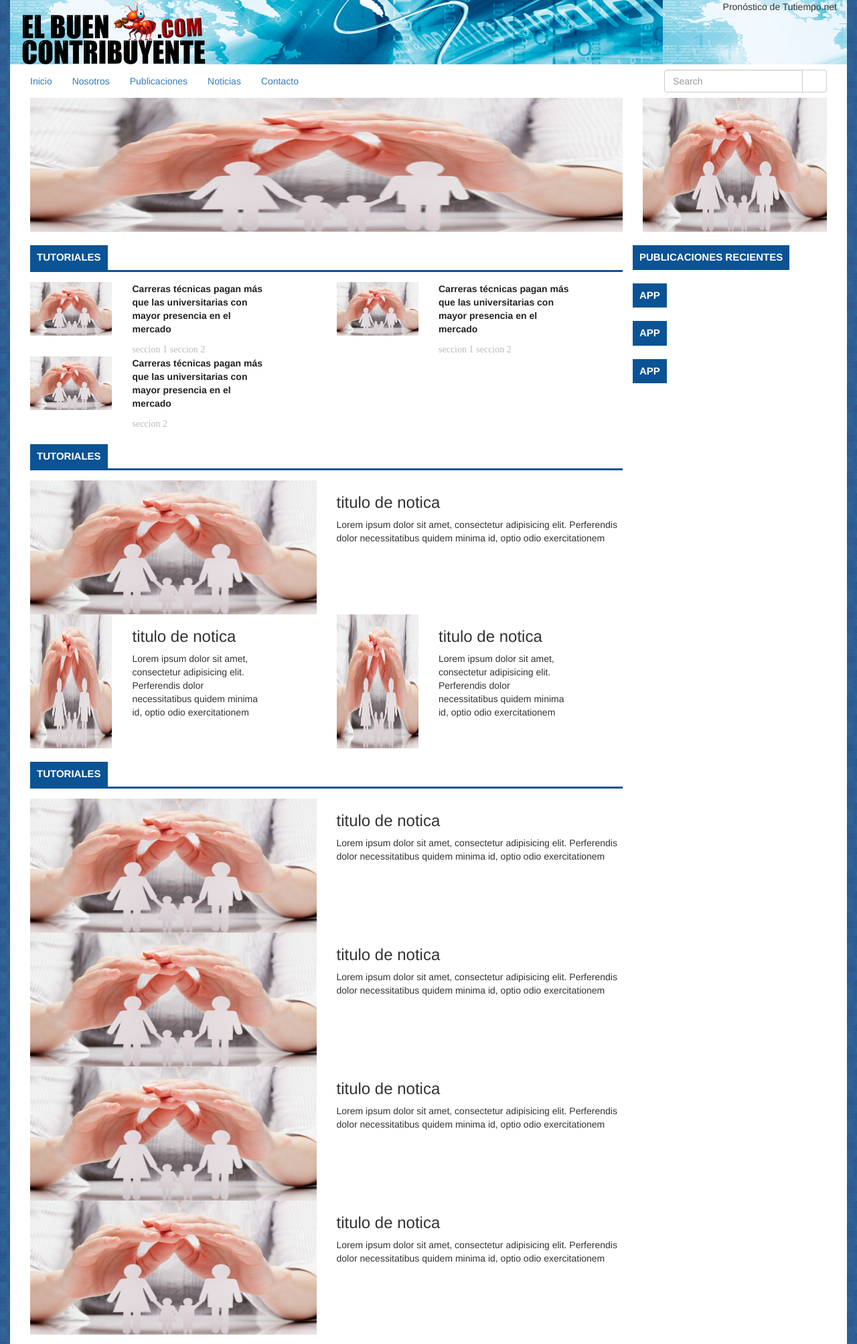
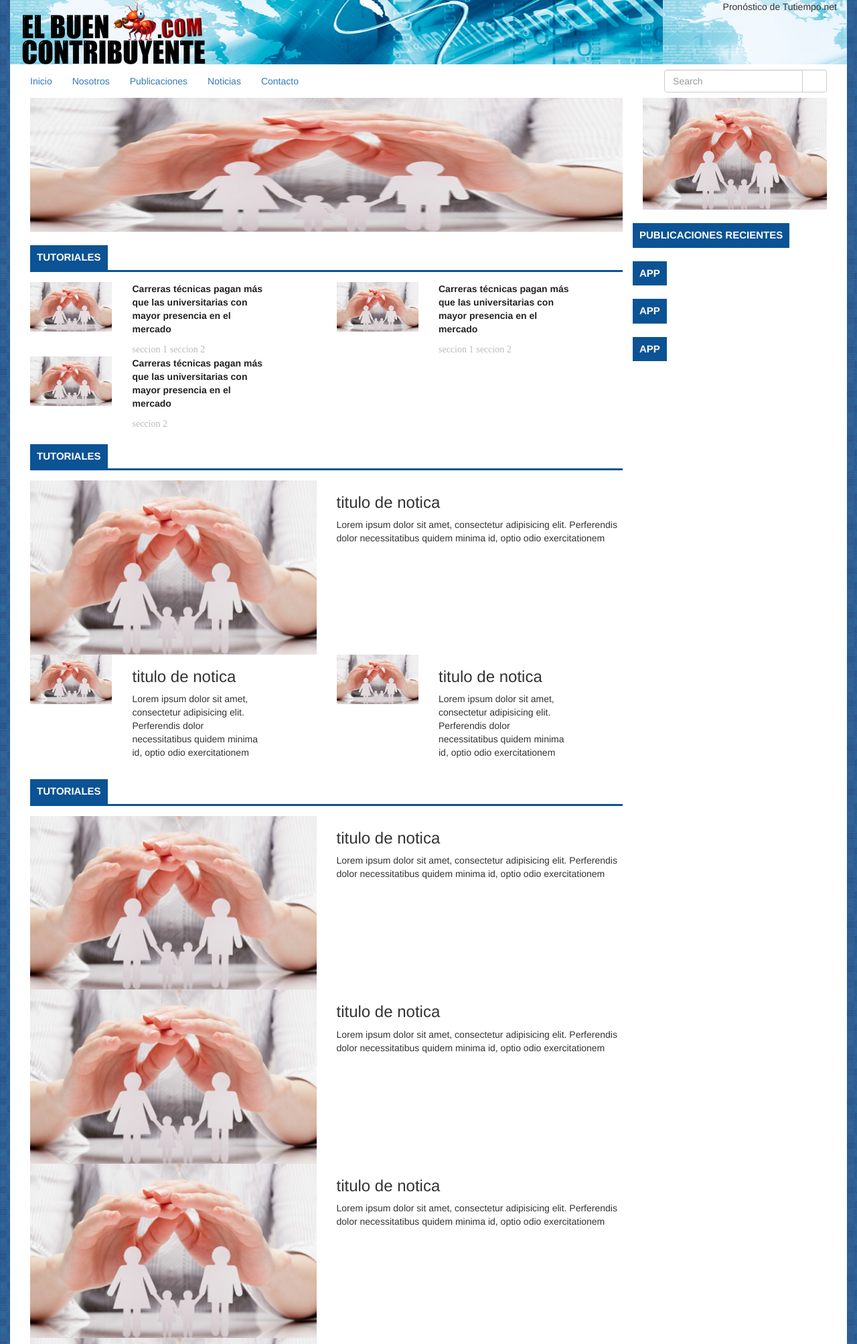
Before and after one commit to vanesantillana/contribuyente, a PHP site: page / in a window 1280 px wide. Shown: the top 2006 px of the page at 67% size. Run offline with PHP 8.4, Linux system fonts and the light colour scheme; some web fonts are replaced.

Commit message:
Acomodando imagenes

```diff
--- a/estilo.css
+++ b/estilo.css
@@ -69,14 +69,5 @@
 
 .rthumbc img{
 	width: 100%;
-	height: 80px;
+	height: 90%;
 }
-.recent-thumb {
-    width: 100px;
-    height: 60px;
-    display: block;
-}
-
-.recent-thumb img{
-	width: 100%;
-}
--- a/index.html
+++ b/index.html
@@ -103,8 +103,8 @@
 	      <div class="row">
 	    	<div class="col-md-12">
 	    	  <div class="row">
-		    <div class="col-md-6">
-		      <img src="img/ttttt.png" alt="" class="">
+		    <div class="col-md-6 rthumbc">
+		      	<img src="img/ttttt.png" alt="">
 		    </div>
 		    <div class="col-md-6">
 		      <h3 class="">titulo de notica</h3>
@@ -114,7 +114,7 @@
 	    	</div>
 		<div class="col-md-6">
 		  <div class="row">
-		    <div class="col-md-4">
+		    <div class="col-md-4 rthumbc">
 		      <img src="img/ttttt.png" alt="" class="">
 		    </div>
 		    <div class="col-md-6">
@@ -125,7 +125,7 @@
 		</div>
 		<div class="col-md-6">
 		  <div class="row">
-		    <div class="col-md-4">
+		    <div class="col-md-4 rthumbc">
 		      <img src="img/ttttt.png" alt="" class="">
 		    </div>
 		    <div class="col-md-6">
@@ -144,7 +144,7 @@
 	      <div class="row">
 	    	<div class="col-md-12">
 	    	  <div class="row">
-		    <div class="col-md-6">
+		    <div class="col-md-6 rthumbc">
 		      <img src="img/ttttt.png" alt="" class="">
 		    </div>
 		    <div class="col-md-6">
@@ -155,7 +155,7 @@
 	    	</div>
 		<div class="col-md-12">
 	    	  <div class="row">
-		    <div class="col-md-6">
+		    <div class="col-md-6 rthumbc">
 		      <img src="img/ttttt.png" alt="" class="">
 		    </div>
 		    <div class="col-md-6">
@@ -166,7 +166,7 @@
 	    	</div>
 		<div class="col-md-12">
 	    	  <div class="row">
-		    <div class="col-md-6">
+		    <div class="col-md-6 rthumbc">
 		      <img src="img/ttttt.png" alt="" class="">
 		    </div>
 		    <div class="col-md-6">
@@ -177,7 +177,7 @@
 	    	</div>
 		<div class="col-md-12">
 	    	  <div class="row">
-		    <div class="col-md-6">
+		    <div class="col-md-6 rthumbc">
 		      <img src="img/ttttt.png" alt="" class="">
 		    </div>
 		    <div class="col-md-6">
@@ -196,13 +196,13 @@
 	      <h2 class="">Tutoriales</h2>
 	      </div>
 	      <div class="row">
-	    	<div class="col-md-4">
+	    	<div class="col-md-4 rthumbc">
 		  <img src="img/ttttt.png" alt="" class="">
 		</div>
-		<div class="col-md-4">
+		<div class="col-md-4 rthumbc">
 		  <img src="img/ttttt.png" alt="" class="">
 		</div>
-		<div class="col-md-4">
+		<div class="col-md-4 rthumbc">
 		  <img src="img/ttttt.png" alt="" class="">
 		</div>
 	      </div>
@@ -210,7 +210,7 @@
 	  </div>
 	  <div class="col-md-3 banner">
 	    <div class="row">
-	      <div class="col-md-12">
+	      <div class="col-md-12 rthumbc">
 		<img src="img/ttttt.png" alt="" class="">
 	      </div>
 	      <div class="publicacion">
```
